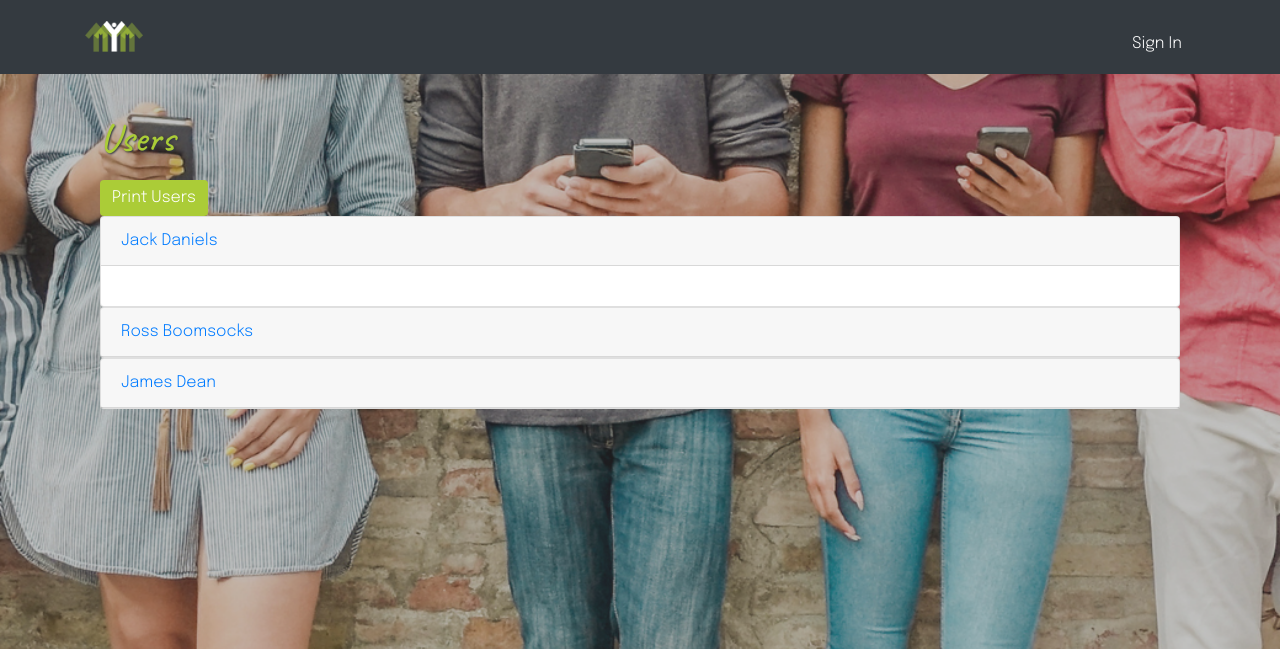
After one commit to LuyandaLM/lifechoices-admin, a Django app: page /printusers/ in a window 1280 px wide. The commit adds this page. Shown: the top 649 px of the page. Run offline with Django 3.2, Linux system fonts and the light colour scheme; some libraries are stand-ins or nearby versions.

Commit message:
print pages added
print users,
print covid details
added btns to admin

```diff
--- a/admin_portal/urls.py
+++ b/admin_portal/urls.py
@@ -1,7 +1,7 @@
 from django.urls import path, include
 from django.contrib.auth.decorators import login_required
 from .views import HomePageView, CovidQuestionnairePage, LeaveApplicationPage, PendingLeaveApplicationPage, ChatPageView,\
-    AdminPageView, CheckinPageView, AccountProfilePageView
+    AdminPageView, CheckinPageView, AccountProfilePageView, PrintUsersPageView, PrintCovidPageView
 
 
 app_name = 'admin_portal'
@@ -17,4 +17,6 @@ urlpatterns = [
     path('adminpage/', AdminPageView.as_view(), name='admin'),
     path('checkin/', CheckinPageView.as_view(), name='checkin'),
     path('accountprofile/', AccountProfilePageView.as_view(), name='accountprofile'),
+    path('printusers/', PrintUsersPageView.as_view(), name='printusers'),
+path('printcovid/', PrintCovidPageView.as_view(), name='printcovid'),
 ]
--- a/admin_portal/views.py
+++ b/admin_portal/views.py
@@ -122,3 +122,19 @@ class AccountProfilePageView(View):
     def get(self, request, *args, **kwargs):
         # form = self.form_class(initial=self.initial)
         return render(request, self.template_name)
+
+
+class PrintUsersPageView(View):
+    template_name = "printusers.html"
+
+    def get(self, request, *args, **kwargs):
+        # form = self.form_class(initial=self.initial)
+        return render(request, self.template_name)
+
+
+class PrintCovidPageView(View):
+    template_name = "printcovid.html"
+
+    def get(self, request, *args, **kwargs):
+        # form = self.form_class(initial=self.initial)
+        return render(request, self.template_name)
--- a/static/style.css
+++ b/static/style.css
@@ -414,6 +414,12 @@ color: white;
 color: black;
 background: none;
 }
+
+.adminbtn {
+   background-color: #abcc37 !important;
+   background: #abcc37 !important;
+   border: none;
+}
 /* checkin */
 .covidbtn,
 .checkinbtn {
@@ -427,7 +433,6 @@ background: none;
 }
 .covidbtn {
 	background-color: rgb(171, 204, 55, 0.5);
-
 }
 .checktick {
 	color: #abcc37;
@@ -444,3 +449,13 @@ color: black;
 /*.accpro {
 color : black;
 }*/
+/* print covid*/
+table, th, td {
+  border: 2px solid white !important;
+  padding:5px;
+}
+
+.printbtn{
+background: #abcc37 !important;
+border:none;
+}
--- a/templates/index.html
+++ b/templates/index.html
@@ -17,7 +17,7 @@
     </div>
     <div id="NavigationBox" class="row gutter">
         <div class=" col-6 col-md-4 col-lg-4">
-            <a href="/#!">
+            <a href="/checkin">
             <div class="icon-card card">
                 <img src="{% static 'admin_portal/Img/briefcase.png' %}"/>
                 <h2>Check Into Life Choices</h2>
@@ -26,7 +26,7 @@
         </div>
 
         <div class=" col-6 col-md-4 col-lg-4">
-            <a href="/#!">
+            <a href="/checkin">
             <div class="icon-card card">
                 <img src="{% static 'admin_portal/Img/house-building.png' %}"/>
                 <h2>Check Into Field or Home</h2>
--- /dev/null
+++ b/templates/printusers.html
@@ -0,0 +1,104 @@
+{% extends 'base.html' %}
+{% load static %}
+{% block content %}
+<div class="container " style="color: black">
+    <h1>Users</h1>
+			<div id="accordion">
+<div class="row">
+    <div class="col">
+        <button class="btn btn-primary printbtn">Print Users</button>
+    </div>
+</div>
+  <div class="card">
+    <div class="card-header">
+      <a class="collapsed card-link" data-toggle="collapse" href="#collapseOne">
+        Jack Daniels
+      </a>
+    </div>
+    <div id="collapseOne" class="collapse show" data-parent="#accordion">
+      <div class="card-body">
+       <form class="d-none d-lg-block d-xl-none">
+            <div class="row">
+                <div class="col-3">
+                    <label>Email:</label>
+                    <input disabled placeholder="JackDs@gmail.com"/>
+                </div>
+                <div class="col-3">
+                    <label>Cell:</label>
+                    <input disabled placeholder="093434524"/>
+                </div>
+                <div class="col-3">
+                    <div class="row">
+                    <label>Address:</label>
+                    <input disabled placeholder="17 clever lane"/>
+                    </div>
+                </div>
+            </div>
+        </form>
+      </div>
+    </div>
+  </div>
+
+  <div class="card">
+    <div class="card-header">
+      <a class="collapsed card-link" data-toggle="collapse" href="#collapseTwo">
+        Ross Boomsocks
+      </a>
+    </div>
+    <div id="collapseTwo" class="collapse" data-parent="#accordion">
+      <div class="card-body">
+        <form class="d-none d-lg-block d-xl-none">
+            <div class="row">
+                <div class="col-3">
+                    <label>Email:</label>
+                    <input disabled placeholder="Boomsocks@gmail.com"/>
+                </div>
+                <div class="col-3">
+                    <label>Cell:</label>
+                    <input disabled placeholder="093434524"/>
+                </div>
+                <div class="col-3">
+                    <div class="row">
+                    <label>Address:</label>
+                    <input disabled placeholder="17 clever lane"/>
+                    </div>
+                </div>
+            </div>
+        </form>
+      </div>
+    </div>
+  </div>
+
+  <div class="card">
+    <div class="card-header">
+      <a class="collapsed card-link" data-toggle="collapse" href="#collapseThree">
+        James Dean
+      </a>
+    </div>
+    <div id="collapseThree" class="collapse" data-parent="#accordion">
+      <div class="card-body">
+       <form class="d-none d-lg-block d-xl-none">
+            <div class="row">
+                <div class="col-3">
+                    <label>Email:</label>
+                    <input disabled placeholder="DeanJames@gmail.com"/>
+                </div>
+                <div class="col-3">
+                    <label>Cell:</label>
+                    <input disabled placeholder="093434524"/>
+                </div>
+                <div class="col-3">
+                    <div class="row">
+                    <label>Address:</label>
+                    <input disabled placeholder="17 clever lane"/>
+                    </div>
+                </div>
+            </div>
+        </form>
+      </div>
+    </div>
+  </div>
+
+</div>
+		</div>
+{% endblock content %}
```
Also changed, not shown: templates/admin.html (+12 -0 lines), templates/printcovid.html (added, +62 -0 lines).
